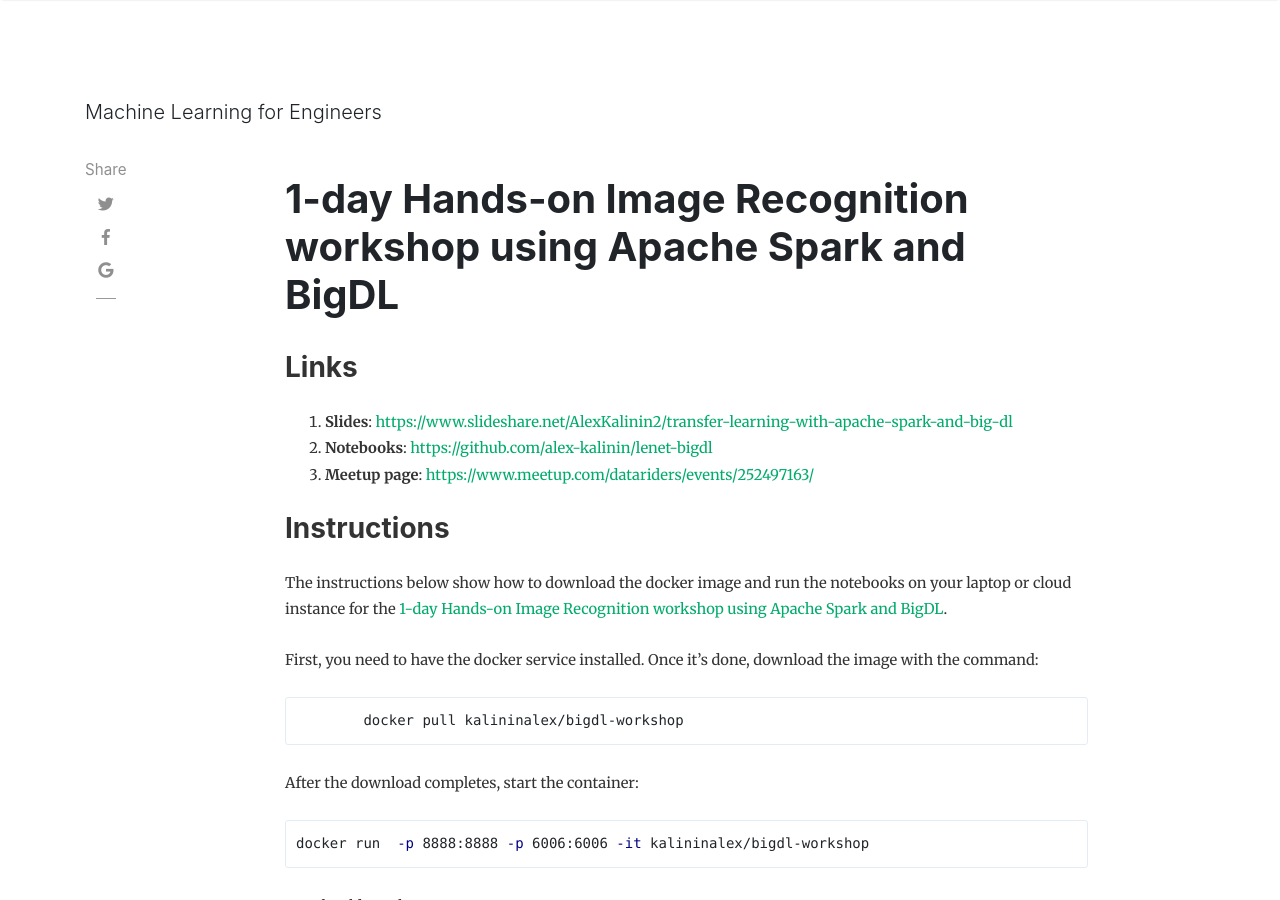
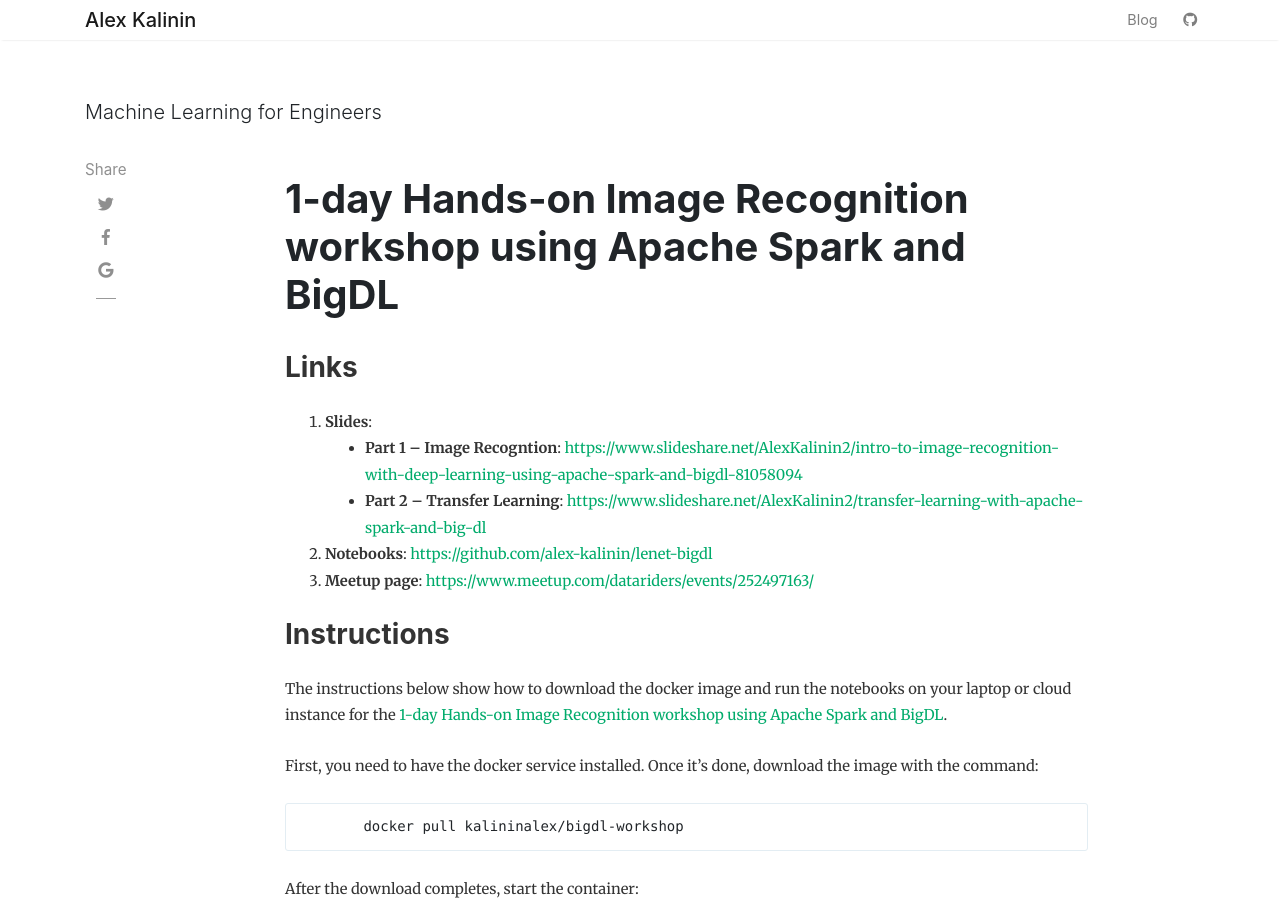
Before and after one commit to alex-kalinin/alex-kalinin.github.io, a Jekyll site: the page built from _posts/2018-08-18-using-docker-image-recognition-workshop-spark-bigdl.md, in a window 1280 px wide and 900 px high. Built offline with Jekyll 4.4.1, drawn with Linux system fonts in a browser that asks for light colours; nearby versions of some CDN libraries; our own code applies the rules of GitHub Pages for plain Markdown files; comment, search, counter and statistics services are not loaded.

Commit message:
Fix the Links section.

```diff
--- a/_posts/2018-08-18-using-docker-image-recognition-workshop-spark-bigdl.md
+++ b/_posts/2018-08-18-using-docker-image-recognition-workshop-spark-bigdl.md
@@ -5,7 +5,9 @@
 
 ### Links
 
-1. **Slides**: [https://www.slideshare.net/AlexKalinin2/transfer-learning-with-apache-spark-and-big-dl](https://www.slideshare.net/AlexKalinin2/transfer-learning-with-apache-spark-and-big-dl)
+1. **Slides**:
+    1. **Part 1 -- Image Recogntion**: [https://www.slideshare.net/AlexKalinin2/intro-to-image-recognition-with-deep-learning-using-apache-spark-and-bigdl-81058094](https://www.slideshare.net/AlexKalinin2/intro-to-image-recognition-with-deep-learning-using-apache-spark-and-bigdl-81058094)
+    1. **Part 2 -- Transfer Learning**: [https://www.slideshare.net/AlexKalinin2/transfer-learning-with-apache-spark-and-big-dl](https://www.slideshare.net/AlexKalinin2/transfer-learning-with-apache-spark-and-big-dl)
 2. **Notebooks**: [https://github.com/alex-kalinin/lenet-bigdl](https://github.com/alex-kalinin/lenet-bigdl)
 3. **Meetup page**: [https://www.meetup.com/datariders/events/252497163/](https://www.meetup.com/datariders/events/252497163/)
 
```
